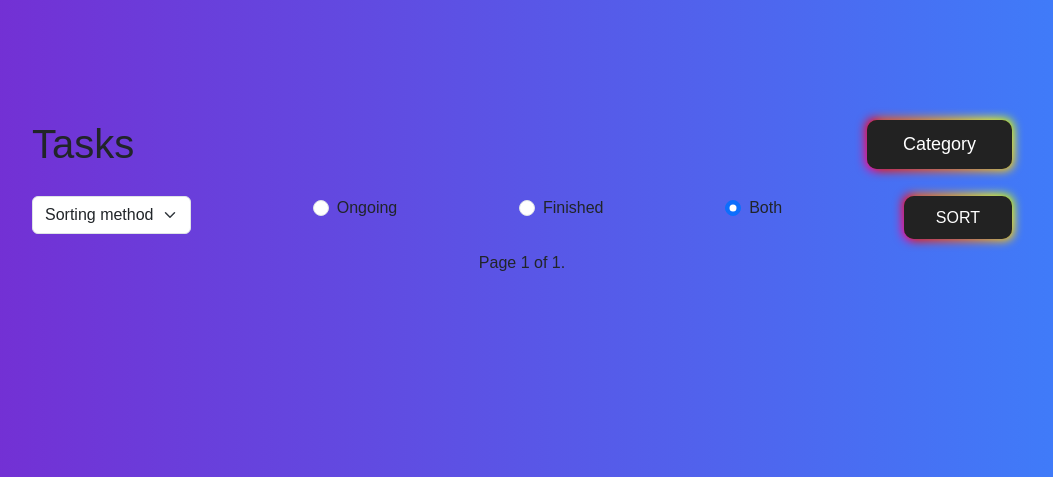
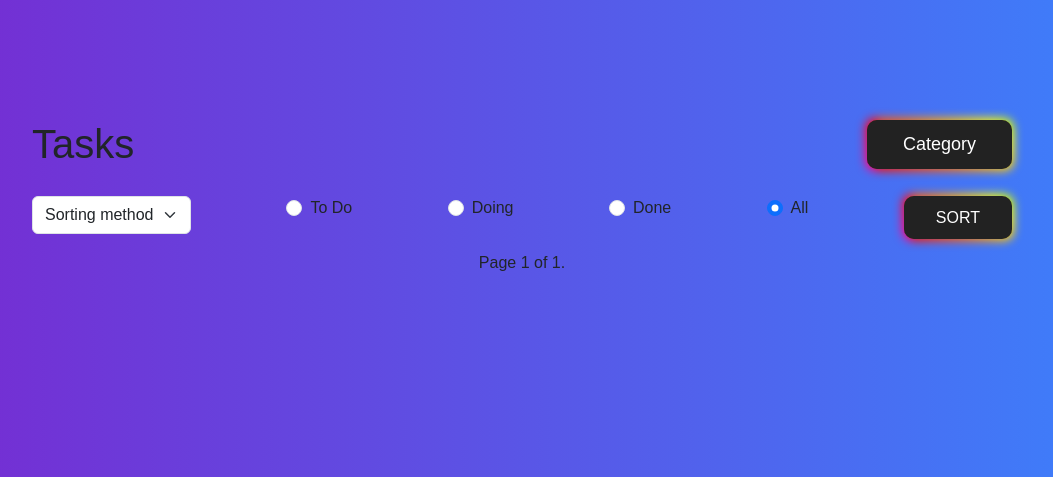
Before and after one commit to ffarzam/HW-98, a Django app: page /tasks/ in a window 1280 px wide. Shown: the part 185-662 px from the top of the page, without its empty margins (118-1171 px from the left). Run offline with Django 4.2, Linux system fonts and the light colour scheme; data that the repository does not hold is empty; some libraries are stand-ins or nearby versions.

Commit message:
Updating tasks.html

```diff
--- a/HW15/TaskManagement/templates/tasks.html
+++ b/HW15/TaskManagement/templates/tasks.html
@@ -25,24 +25,31 @@
         </select>
     </div>
     <div class="form-check">
-        <input class="form-check-input" type="radio" name="gridRadios" id="gridRadios1" value="ongoing"
-               {% if request.GET.gridRadios == 'ongoing' %}checked{% endif %}>
+        <input class="form-check-input" type="radio" name="gridRadios" id="gridRadios1" value="todo"
+               {% if request.GET.gridRadios == 'todo' %}checked{% endif %}>
         <label class="form-check-label" for="gridRadios1">
-            Ongoing
+            To Do
         </label>
     </div>
     <div class="form-check">
-        <input class="form-check-input" type="radio" name="gridRadios" id="gridRadios2" value="finished"
-               {% if request.GET.gridRadios == 'finished' %}checked{% endif %}>
-        <label class="form-check-label" for="gridRadios2">
-            Finished
+        <input class="form-check-input" type="radio" name="gridRadios" id="gridRadios2" value="doing"
+               {% if request.GET.gridRadios == 'doing' %}checked{% endif %}>
+        <label class="form-check-label" for="gridRadios1">
+            Doing
         </label>
     </div>
     <div class="form-check">
-        <input class="form-check-input" type="radio" name="gridRadios" id="gridRadios3" value="both"
-               {% if request.GET.gridRadios == 'both' or not request.GET.gridRadios %}checked{% endif %}>
+        <input class="form-check-input" type="radio" name="gridRadios" id="gridRadios3" value="done"
+               {% if request.GET.gridRadios == 'done' %}checked{% endif %}>
+        <label class="form-check-label" for="gridRadios2">
+            Done
+        </label>
+    </div>
+    <div class="form-check">
+        <input class="form-check-input" type="radio" name="gridRadios" id="gridRadios4" value="all"
+               {% if request.GET.gridRadios == 'all' or not request.GET.gridRadios %}checked{% endif %}>
         <label class="form-check-label" for="gridRadios3">
-            Both
+            All
         </label>
     </div>
 
```
